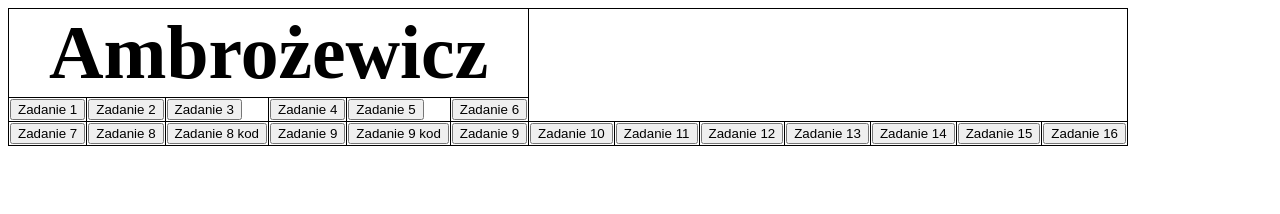
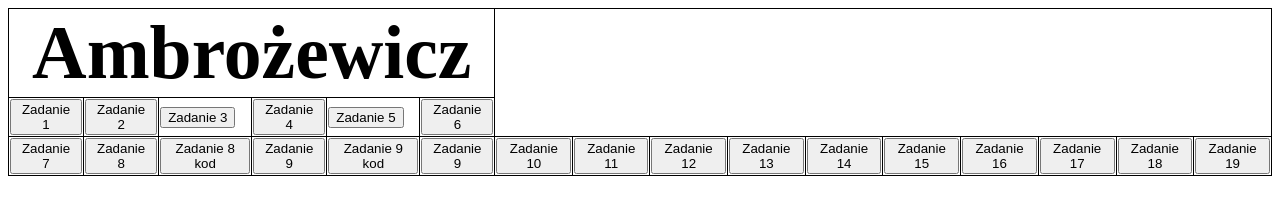
Before and after one commit to 0Hubibubi0/Java, a plain HTML site: page index.html in a window 1280 px wide. Drawn offline with Linux system fonts and the light colour scheme.

Commit message:
Add files via upload

```diff
--- a/index.html
+++ b/index.html
@@ -45,6 +45,11 @@
 						<td><button onclick="window.location.href='zadanie 15.html'">Zadanie 15 </button></td>
 						<td><button onclick="window.location.href='zadanie 16.html'">Zadanie 16 </button></td>
 
+							<td><button onclick="window.location.href='zadanie 17.html'">Zadanie 17 </button></td>
+							<td><button onclick="window.location.href='zadanie 18.html'">Zadanie 18 </button></td>
+							<td><button onclick="window.location.href='zadanie 19.html'">Zadanie 19 </button></td>
+
+
 
 		</table>
 	</body>
```
